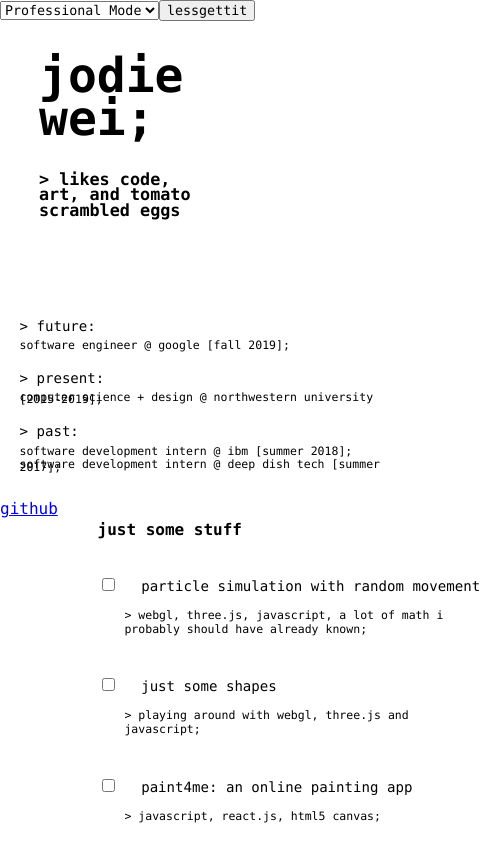
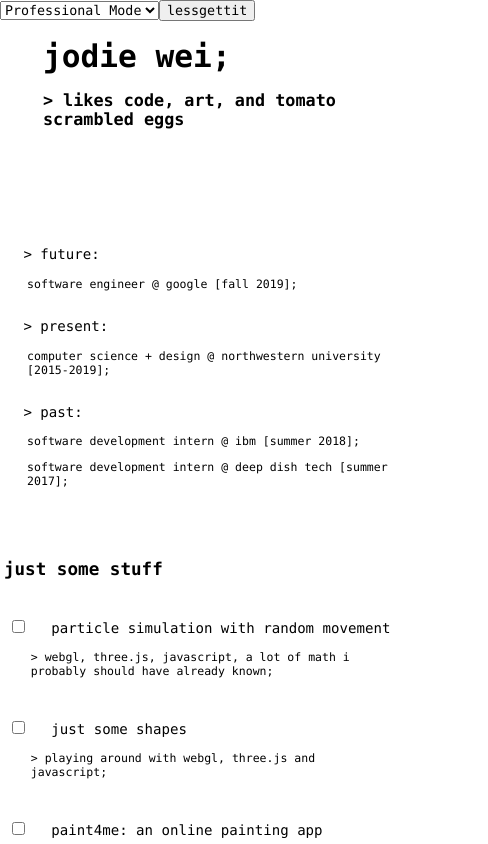
Before and after one commit to jrw192/me, a React (Create React App) app: page / in a window 390 px wide. Shown: the top 844 px of the page, 488 px wide, since content can reach past the window. Built offline with nearby package versions, Linux system fonts and the light colour scheme.

Commit message:
lame mobile optimization

```diff
--- a/src/components/Projects.js
+++ b/src/components/Projects.js
@@ -27,7 +27,7 @@ export default class Projects extends React.Component {
 
 	    return (
 			<div id="projects_container">
-				<h4>just some stuff</h4>
+				<h4 className="header">just some stuff</h4>
 				{dataList}
 			</div>
 
--- a/src/components/Regular.css
+++ b/src/components/Regular.css
@@ -70,6 +70,8 @@ input {
 
 }
 
+
+
 #title {
 	text-align: center;
 	font-size: 1.5em;
@@ -105,8 +107,8 @@ input {
 
 .item {
 	padding-left: 1%;
-	padding: 0px;
-	line-height: 0.2;
+	margin-top: 0px;
+	/*line-height: 0.2;*/
 	font-size: 0.9em;
 }
 
@@ -118,3 +120,46 @@ input {
 	padding-bottom: 0em;
 	font-size: .9em;
 }
+
+@media only screen {
+
+	.mainDiv {
+		margin-left: 1%;
+	}
+
+	#title {
+		width: 80%;
+		left: 0;
+	}
+
+
+	#name {
+		font-size: 1.3em;
+		white-space: nowrap;
+	}
+	#tagline {
+		line-height: 1.1em;
+		word-wrap: break-word;
+	}
+
+	.header {
+		line-height: 1.1em;
+		font-color: blue;
+	}
+
+	#projects {
+		text-align: left;
+		margin-left: 0;
+		left: 0;
+	}
+	.project_writeup {
+		width: 100%;
+	}
+	input {
+		margin-left: 2%;
+	}
+	#projects_container {
+		left: 0;
+		position: relative;
+	}
+}
--- a/src/components/Regular.js
+++ b/src/components/Regular.js
@@ -30,9 +30,6 @@ export default class Regular extends React.Component {
 				<div id="projects" style={{background: this.props.bgColor}}>
                     <Projects items={this.props.data}></Projects>
                 </div>
-                <div>
-                	<a href="https://github.com/jrw192" target="blank_">github</a>
-                </div>
 			</div>
 		);
 		}
```
